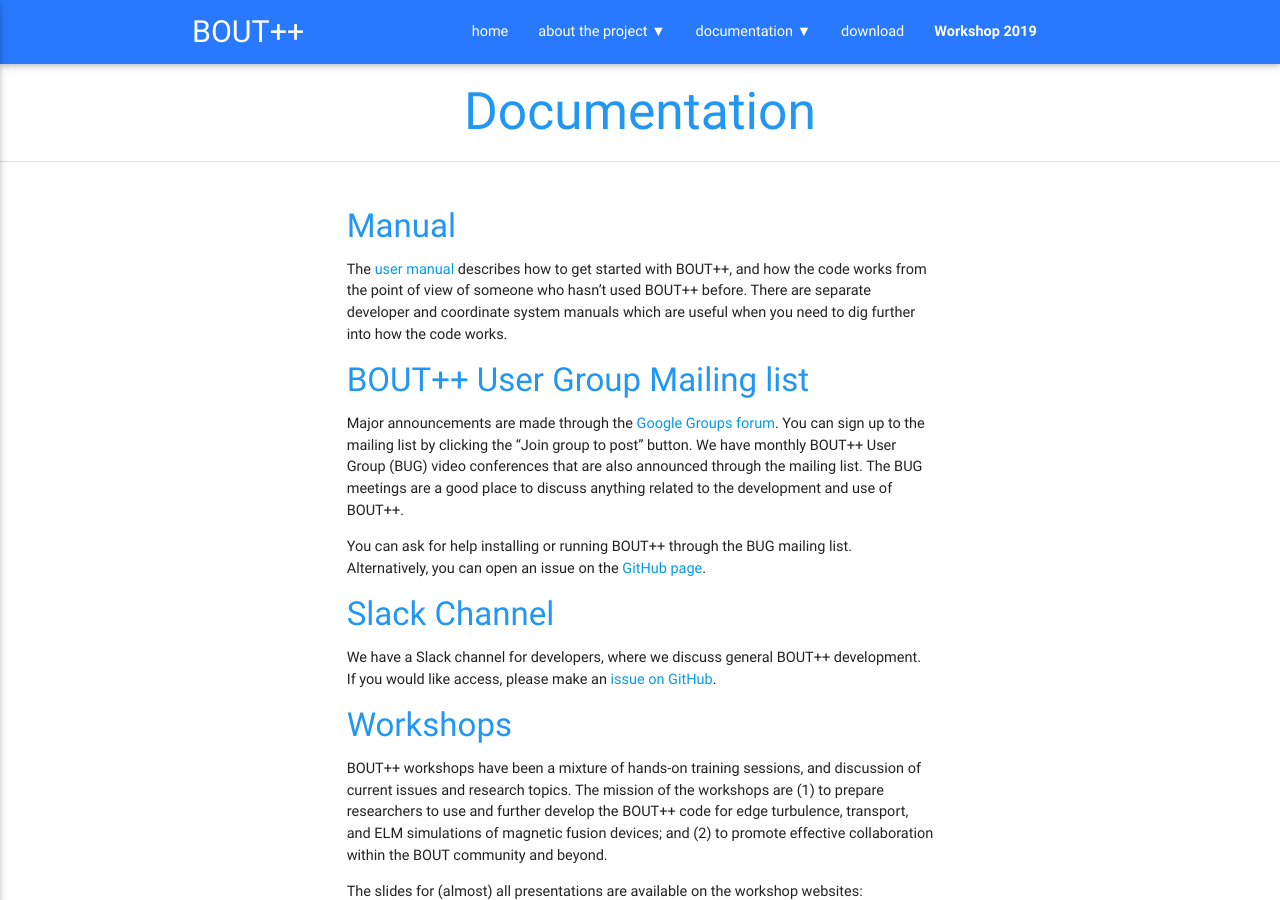
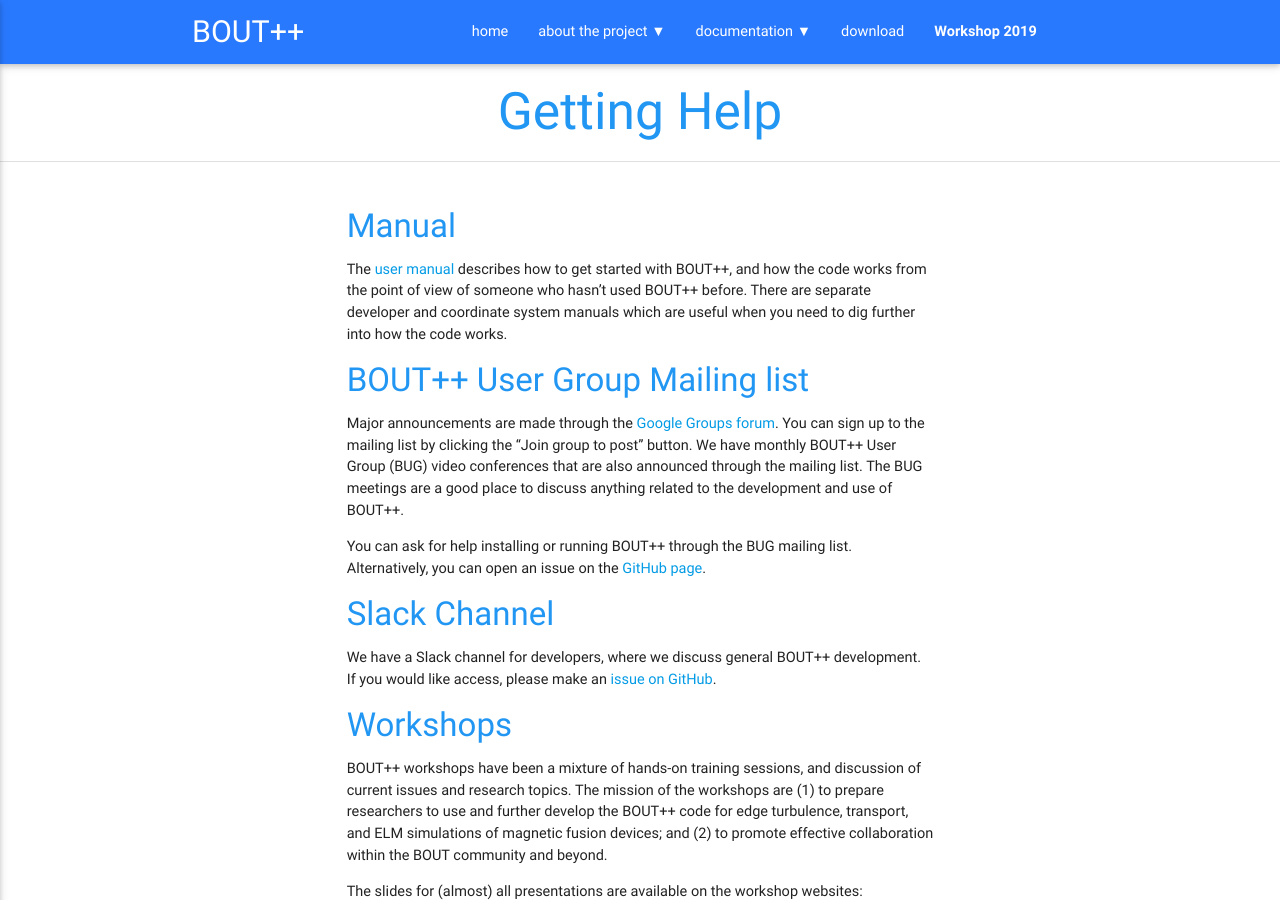
Before and after one commit to boutproject/boutproject.github.io, a Jekyll site: the page built from documentation/index.md, in a window 1280 px wide and 900 px high. Built offline with Jekyll 4.4.1, drawn with Linux system fonts in a browser that asks for light colours.

Commit message:
rename documentation
The Documentation should link to the full manual.
The old documentation link is rather how to get further help.

```diff
--- a/_data/navigation.yml
+++ b/_data/navigation.yml
@@ -6,7 +6,8 @@
     applications: /applications
     publications: /publications
   documentation:
-    documentation: /documentation
+    documentation: //bout-dev.readthedocs.io/en/latest/
     development: /development
+    getting help: /documentation
   download: /download
   Workshop 2019: /documentation/workshop2019.html
--- a/documentation/index.md
+++ b/documentation/index.md
@@ -1,6 +1,6 @@
 ---
 layout: page
-title: Documentation
+title: Getting Help
 description: Where to find documentation and get help for BOUT++
 nav-state: documentation
 ---
```
